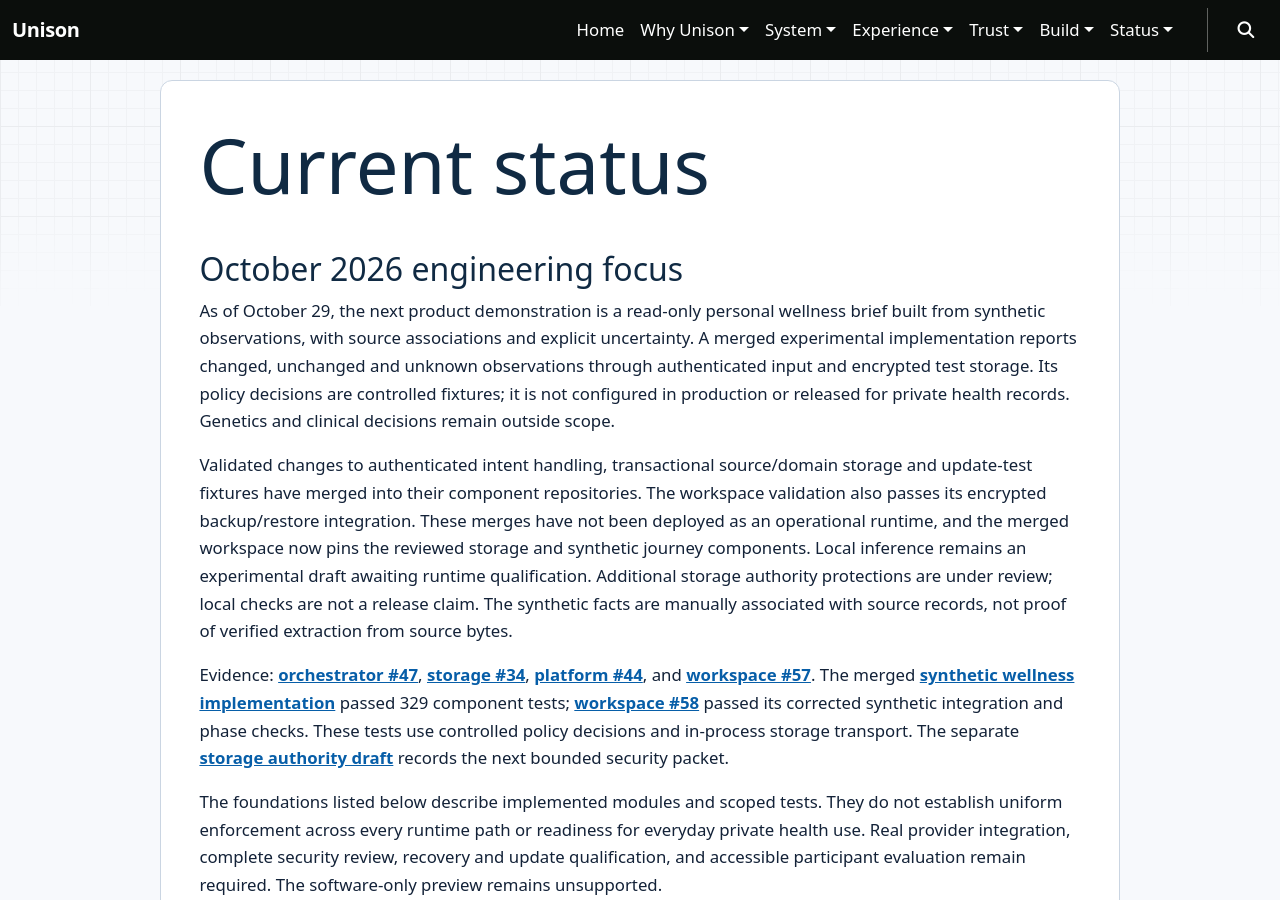
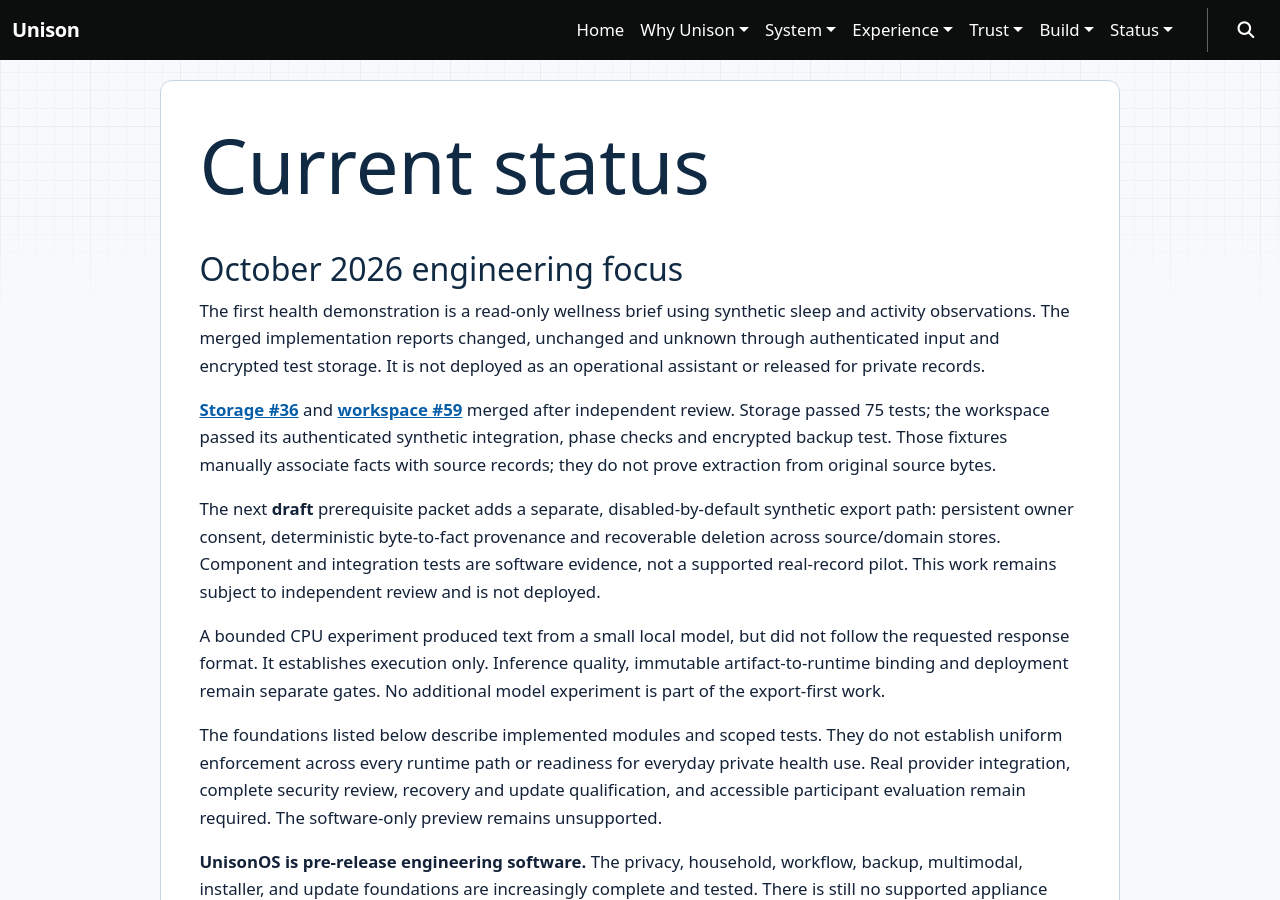
Before and after one commit to project-unisonOS/project-unisonos.github.io, an MkDocs documentation site: the page built from docs/current-status.md, in a window 1280 px wide and 900 px high. Built offline with MkDocs 1.6.1, drawn with Linux system fonts in a browser that asks for light colours; nearby versions of some CDN libraries.

Commit message:
Clarify merged security milestone and export-first pilot gates

```diff
--- a/docs/current-status.md
+++ b/docs/current-status.md
@@ -2,33 +2,28 @@
 
 ## October 2026 engineering focus
 
-As of October 29, the next product demonstration is a read-only personal wellness
-brief built from synthetic observations, with source associations and explicit
-uncertainty. A merged experimental implementation reports changed, unchanged and unknown
-observations through authenticated input and encrypted test storage. Its policy
-decisions are controlled fixtures; it is not configured in production or released
-for private health records. Genetics and clinical decisions remain outside scope.
+The first health demonstration is a read-only wellness brief using synthetic
+sleep and activity observations. The merged implementation reports changed,
+unchanged and unknown through authenticated input and encrypted test storage.
+It is not deployed as an operational assistant or released for private records.
 
-Validated changes to authenticated intent handling, transactional source/domain
-storage and update-test fixtures have merged into their component repositories.
-The workspace validation also passes its encrypted backup/restore integration.
-These merges have not been deployed as an operational runtime, and the merged
-workspace now pins the reviewed storage and synthetic journey components.
-Local inference remains an experimental draft awaiting runtime qualification.
-Additional storage authority protections are under review; local checks are not
-a release claim. The synthetic facts are manually associated with source records,
-not proof of verified extraction from source bytes.
+[Storage #36](https://github.com/project-unisonOS/unison-storage/pull/36) and
+[workspace #59](https://github.com/project-unisonOS/unison-workspace/pull/59)
+merged after independent review. Storage passed 75 tests; the workspace passed
+its authenticated synthetic integration, phase checks and encrypted backup test.
+Those fixtures manually associate facts with source records; they do not prove
+extraction from original source bytes.
 
-Evidence: [orchestrator #47](https://github.com/project-unisonOS/unison-orchestrator/pull/47),
-[storage #34](https://github.com/project-unisonOS/unison-storage/pull/34),
-[platform #44](https://github.com/project-unisonOS/unison-platform/pull/44), and
-[workspace #57](https://github.com/project-unisonOS/unison-workspace/pull/57).
-The merged [synthetic wellness implementation](https://github.com/project-unisonOS/unison-orchestrator/pull/49)
-passed 329 component tests; [workspace #58](https://github.com/project-unisonOS/unison-workspace/pull/58)
-passed its corrected synthetic integration and phase checks. These tests use
-controlled policy decisions and in-process storage transport. The separate
-[storage authority draft](https://github.com/project-unisonOS/unison-storage/pull/36)
-records the next bounded security packet.
+The next **draft** prerequisite packet adds a separate, disabled-by-default
+synthetic export path: persistent owner consent, deterministic byte-to-fact
+provenance and recoverable deletion across source/domain stores. Component and
+integration tests are software evidence, not a supported real-record pilot.
+This work remains subject to independent review and is not deployed.
+
+A bounded CPU experiment produced text from a small local model, but did not
+follow the requested response format. It establishes execution only. Inference
+quality, immutable artifact-to-runtime binding and deployment remain separate gates.
+No additional model experiment is part of the export-first work.
 
 The foundations listed below describe implemented modules and scoped tests.
 They do not establish uniform enforcement across every runtime path or readiness
```
Also changed, not shown: docs/project/roadmap.md (+9 -0 lines).
